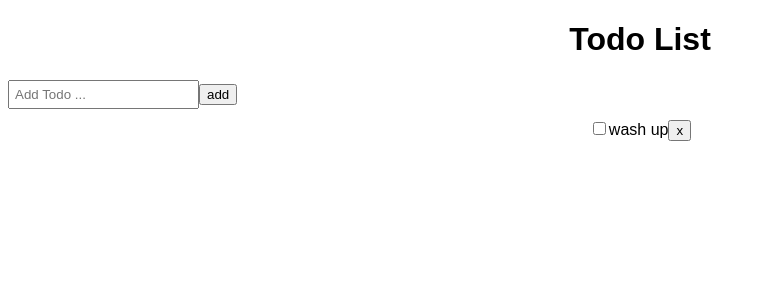
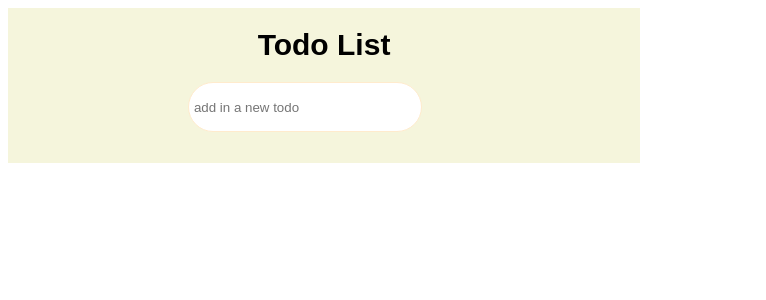
Before and after one commit to sophielihenry/todolistreact, a React (Create React App) app: page / in a window 1280 px wide. Shown: the top 300 px of the page, without its empty margins (0-766 px from the left). Built offline with nearby package versions, Linux system fonts and the light colour scheme.

Commit message:
added css styling, still need to make todo items and add todo same width

```diff
--- a/src/App.css
+++ b/src/App.css
@@ -0,0 +1,36 @@
+.form {
+  text-align:center;
+}
+
+.addTodoInput {
+  height: 38px;
+  width: 222px;
+  border-radius: 33px;
+  outline: none;
+  border: 1px solid blanchedalmond;
+  padding-left: 40px;
+}
+
+.submitButton {
+  visibility: hidden;
+}
+
+.todoItem {
+/*  display: flex;
+  justify-content: center;*/
+  border-bottom: 1px solid bisque;
+}
+
+.container {
+  background-color: beige;
+  width: 50%;
+  display: flex;
+  justify-content: center;
+  align-content: center;
+  padding-bottom: 31px;
+}
+
+.x {
+  display: flex;
+  flex-direction: column;
+}
--- a/src/App.js
+++ b/src/App.js
@@ -6,7 +6,6 @@ import Header from './components/Layout/Header.js';
 import AddTodo from './components/AddTodo.js';
 
 class App extends Component {
-
 // toggle a todo completed
   markCompleted = (id) => {
     this.setState({ todos: this.state.todos.map(todo => {
@@ -34,24 +33,21 @@ class App extends Component {
 }
 
   state = {
-    todos: [
-    {
-      id: Date.now(),
-      title: "wash up",
-      completed: false
-    },
-    ]
+    todos: []
   }
 
   render() {
     return (
+      <div className="container">
         <div className="App">
             <Header />
+            <div className="x">
               <AddTodo addTodo = {this.addTodo} />
               <Todos todos={this.state.todos}
                      markCompleted={this.markCompleted}
                      deleteItem={this.deleteItem}/>
-
+             </div>
+        </div>
       </div>
     );
   }
--- a/src/components/AddTodo.js
+++ b/src/components/AddTodo.js
@@ -1,5 +1,5 @@
 import React, { Component } from 'react';
-import PropTypes from 'prop-types';
+import '../App.css'
 
 export class AddTodo extends Component {
   state = {
@@ -17,24 +17,21 @@ export class AddTodo extends Component {
   render() {
     return (
   // remember to put input and button inside form div
-      <form onSubmit={this.onSubmit}>
+      <form onSubmit= {this.onSubmit} className="form">
         <input
           type="text"
           name="title"
           style={{ flex: '10', padding: '5px' }}
-          placeholder="Add Todo ..."
+          placeholder="add in a new todo"
           value={this.state.title}
           onChange={this.onChange}
+          className="addTodoInput"
+          autoComplete="off"
         />
-        <button type="submit">add</button>
+        <button type="submit" className="submitButton">add</button>
       </form>
     )
   }
 }
 
-// PropTypes
-AddTodo.propTypes = {
-  addTodo: PropTypes.func.isRequired
-}
-
 export default AddTodo
--- a/src/components/Layout/Header.js
+++ b/src/components/Layout/Header.js
@@ -10,7 +10,9 @@ function Header() {
 
 const headerStyle = {
   fontFamily: "arial",
-  textAlign: "center"
+  textAlign: "center",
+  fontSize:"15px",
+
 }
 
 export default Header
--- a/src/components/Todoitem.js
+++ b/src/components/Todoitem.js
@@ -1,5 +1,5 @@
 import React, { Component } from 'react';
-import PropTypes from 'prop-types'
+import '../App.css'
 
 
 class TodoItem extends Component {
@@ -9,6 +9,10 @@ class TodoItem extends Component {
     // borderBottom: '1px solid green',
     textAlign: "center",
     fontFamily: 'arial',
+    display: "flex",
+    justifyContent: "center",
+    justifyContent: "space-between",
+    // width: "142px",
     textDecoration: this.props.todo.completed ? 'line-Through' : 'none'
   }
 }
@@ -16,19 +20,16 @@ class TodoItem extends Component {
   render() {
     const { id, title } = this.props.todo;
     return (
-      <div style={this.getStyle()}>
-        <input type="checkbox"
-                onChange={this.props.markCompleted.bind(this, id)} />
-          { title }
-          <button onClick={this.props.deleteItem.bind(this, id)}>x</button>
+      <div className="todoItem">
+        <div style={this.getStyle()}>
+          <input type="checkbox"
+                  onChange={this.props.markCompleted.bind(this, id)} />
+            { title }
+            <button onClick={this.props.deleteItem.bind(this, id)}>x</button>
+        </div>
       </div>
     )
   }
 }
 
-
-TodoItem.propTypes = {
-  todo: PropTypes.object.isRequired
-}
-
 export default TodoItem;
--- a/src/components/Todos.js
+++ b/src/components/Todos.js
@@ -1,6 +1,5 @@
 import React, { Component } from 'react';
 import TodoItem from './Todoitem.js'
-import PropTypes from 'prop-types'
 
 class Todos extends Component {
   render() {
@@ -13,8 +12,4 @@ class Todos extends Component {
     }
   }
 
-Todos.propTypes = {
-  todos: PropTypes.array.isRequired
-}
-
 export default Todos;
```
Lines whose indentation alone changed are shown as unchanged.
